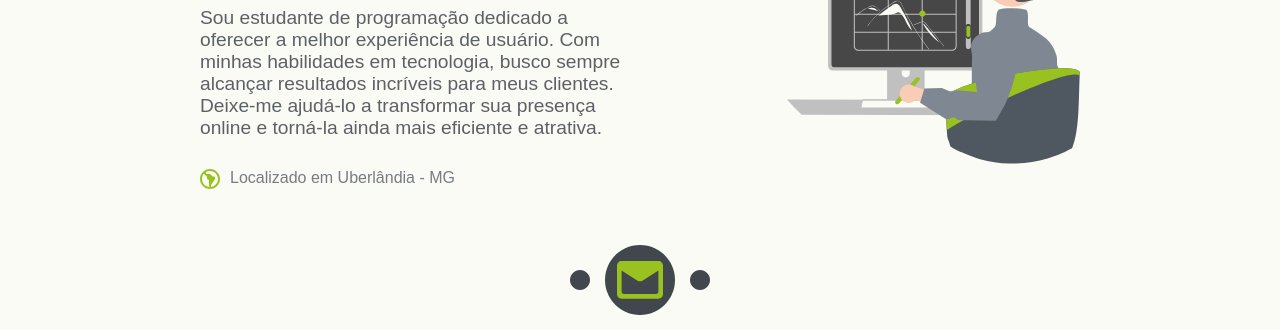
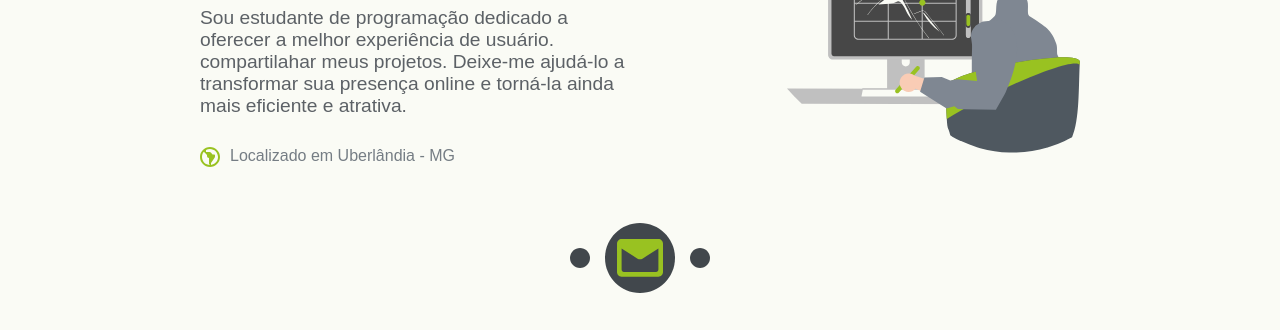
Before and after one commit to gabrielhca/gabrielhca.github.io, a plain HTML site: page index.html in a window 1280 px wide. Shown: the part 253-583 px from the top of the page. Drawn offline with Linux system fonts and the light colour scheme; a web font is replaced by a local one.

Commit message:
teste de funcinalidade

```diff
--- a/index.html
+++ b/index.html
@@ -35,7 +35,7 @@
     <nav>
       <div class="introducao-apresenta introducao-local">
         <h1 class="fadeInDown" data-anime="200">Desenvolvedor front-End</h1>
-        <p class="fadeInDown" data-anime="400">Sou estudante de programação dedicado a oferecer a melhor experiência de usuário. Com minhas habilidades em tecnologia, busco sempre alcançar resultados incríveis para meus clientes. Deixe-me ajudá-lo a transformar sua presença online e torná-la ainda mais eficiente e atrativa.</strong></p>
+        <p class="fadeInDown" data-anime="400">Sou estudante de programação dedicado a oferecer a melhor experiência de usuário. compartilahar meus projetos. Deixe-me ajudá-lo a transformar sua presença online e torná-la ainda mais eficiente e atrativa.</strong></p>
         <ul class="fadeInDown" data-anime="500">
           <li>Localizado em Uberlândia - MG</li>
         </ul>
```
